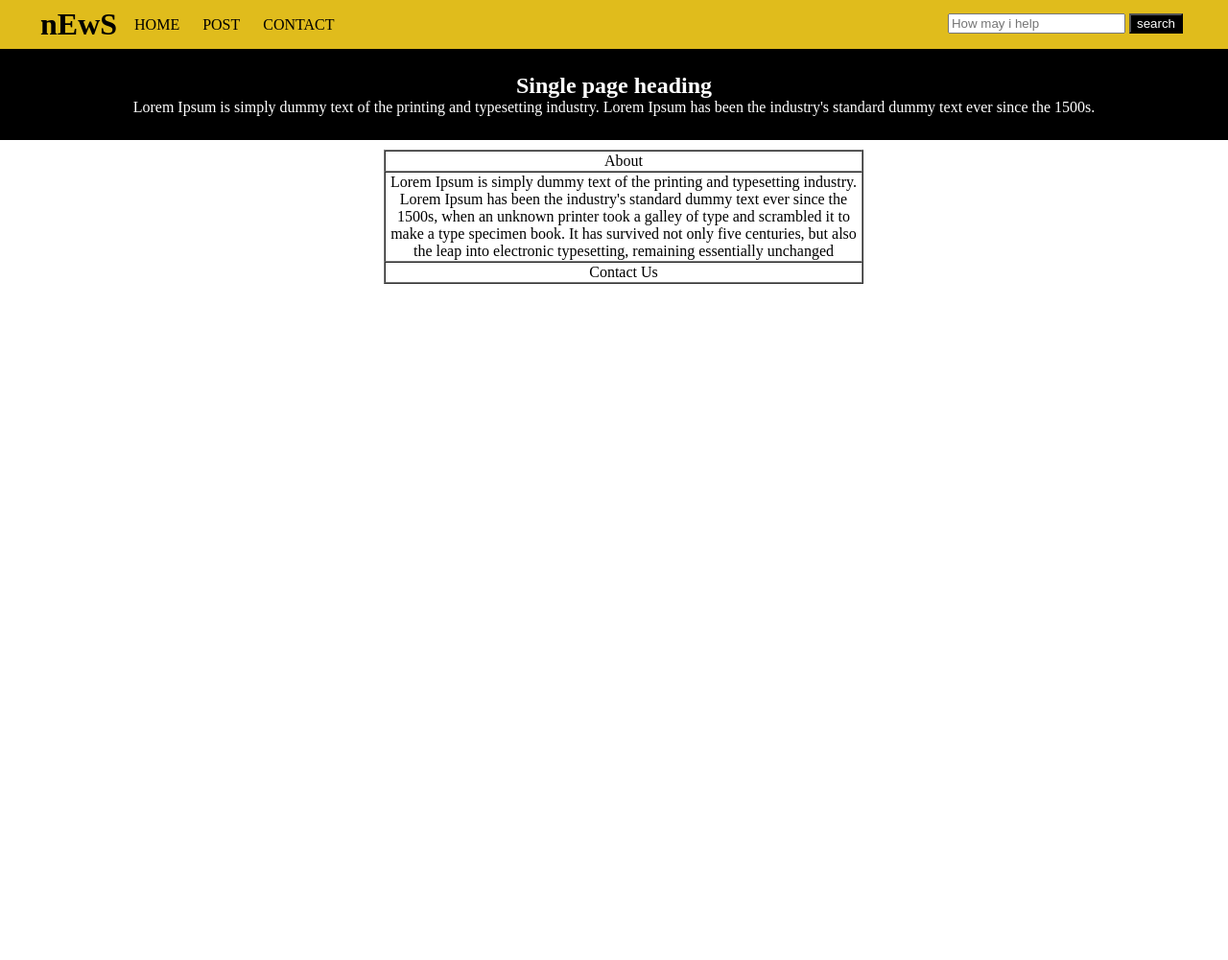
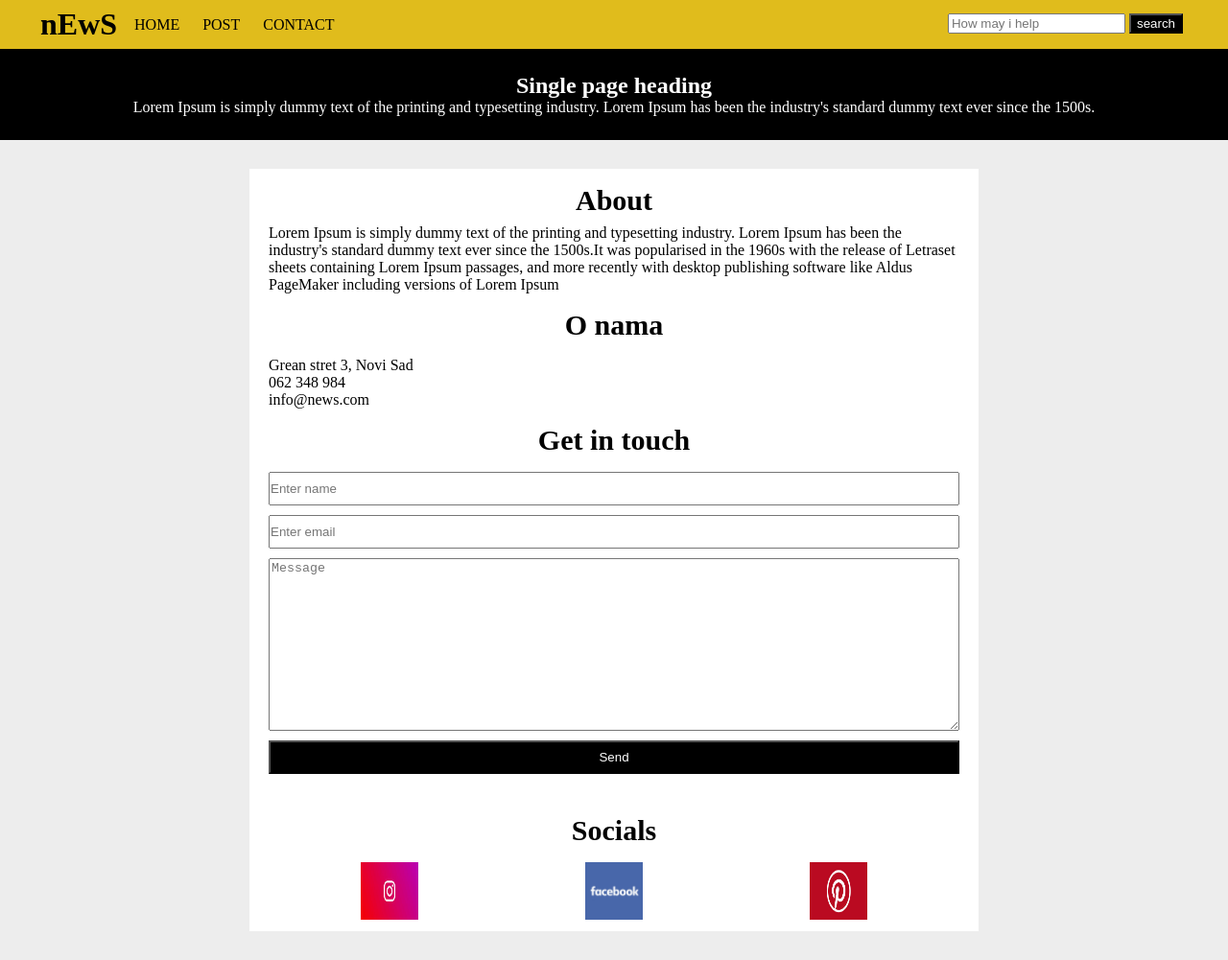
Before and after one commit to ItachiUchiha02/Emica, a plain HTML site: page NEWS.html in a window 1280 px wide. Shown: the whole page at 96% size. Before the commit the page ends 800 px from the top, so only its background shows below. Drawn offline with Linux system fonts and the light colour scheme.

Commit message:
Bojko ne voli Emu123

```diff
--- a/NEWS.html
+++ b/NEWS.html
@@ -34,17 +34,45 @@
     </div></p>
     </div>
     <div class="main">
-        <table border="1" cellspacing="0" >
-            <tr>
-                <td class="naslov">About</td>
-                <tr><td>
-                    <p>Lorem Ipsum is simply dummy text of the printing and typesetting industry. Lorem Ipsum has been the industry's standard dummy text ever since the 1500s, when an unknown printer took a galley of type and scrambled it to make a type specimen book. It has survived not only five centuries, but also the leap into electronic typesetting, remaining essentially unchanged</p>
-                </td></tr>
-                <td class="naslov2">Contact Us</td>
-            </tr>
+        <div class="section">
+        <p class="naslov">About</p>
+        <p>Lorem Ipsum is simply dummy text of the printing and typesetting industry. Lorem Ipsum has been the industry's standard dummy text ever since the 1500s.It was popularised in the 1960s with the release of Letraset sheets containing Lorem Ipsum passages, and more recently with desktop publishing software like Aldus PageMaker including versions of Lorem Ipsum</p>
+        </div>
 
-            </table>
+        <div class="section2">
+         <p class="naslov">O nama</p>
+         <ul class="list">
+             <li>Grean stret 3, Novi Sad</li>
+             <li>062 348 984</li>
+             <li>info@news.com</li>
+         </ul>
+        </div>
 
+        <div class="section3">
+       <p class="naslov">Get in touch</p>
+       <div class="link">
+       <label for="Username"></label>
+       <input id="example" type="text" name="text" required placeholder="Enter name">
+       <label for="Username"></label>
+       <input id="example" type="text" name="text" required placeholder="Enter email">
+       <label for="Username"></label>
+       <form action="/action_page.php" id="usrform" >
+       <textarea class="area" name="comment" form="usrform" required placeholder="Message"></textarea>
+       <button>Send</button>
+       </form>
+
+       </div>
+        </div>
+
+
+        <div class="section4">
+            <p class="naslov">Socials</p>
+            <div class="social-media-icon">
+              <a href="https://www.instagram.com/"><img src="img/insta-logo.jpg" alt="some text" width="60" height="60"></a>
+              <a href="https://www.facebook.com/"><img src="img/face-logo.jpg" alt="some text" width="60" height="60"></a>
+              <a href="https://www.pinterest.com/"><img src="img/pint-logo.jpg"alt="some text" width="60" height="60" ></a>
+            </div>
+        </div>
     </div>
 
 </body>
--- a/news.css
+++ b/news.css
@@ -1,5 +1,6 @@
 body{
     margin: 0px;
+    background-color: rgba(230, 230, 230, 0.705);
 }
 
 .clearfix:after {
@@ -65,17 +66,67 @@ body{
 .main-header h2,p {
  margin: 0px;
 }
+
 .main{
-    float: left;
-    width: 500px;
-    padding: 10px 400px;
-}
-.main p{
-    text-align: center;
+    max-width: 760px;
+    width: 100%;
+    padding: 0px 20px;
+    margin: 30px auto;
+    box-sizing: border-box;
+    background-color: white;
+
+
 }
 .naslov{
     text-align: center;
+    font-size: 30px;
+    font-weight: bold;
+    padding: 8px 0px;
 }
-.naslov2{
+.list{
+    list-style: none;
+    margin: 0%;
+    padding: 0%;
+}
+.section{
+    padding: 8px 0px;
+}
+.section2 ul{
+    padding: 8px 0;
+}
+
+.link{
+    display: inline-block;
+    width: 100;
+    padding: 8px 0 ;
+}
+.social-media-icon{
+
     text-align: center;
+    width: 720;
+    padding: 8px 0px;
 }
+.social-media-icon a{
+    padding: 0 85px;
+}
+
+.link input{
+    width: 720;
+    padding: 8px 0;
+    margin-bottom: 10px;
+}
+
+.section3 button{
+    background-color: black;
+    color: white;
+    width: 720;
+    padding: 8px 0;
+    margin-top: 10px;
+}
+.section4{
+    margin-top: 10px;
+}
+.area{
+    width: 720;
+    height: 180;
+}
```
Also changed, not shown: img/face-logo.jpg (added), img/insta-logo.jpg (added), img/pint-logo.jpg (added).
